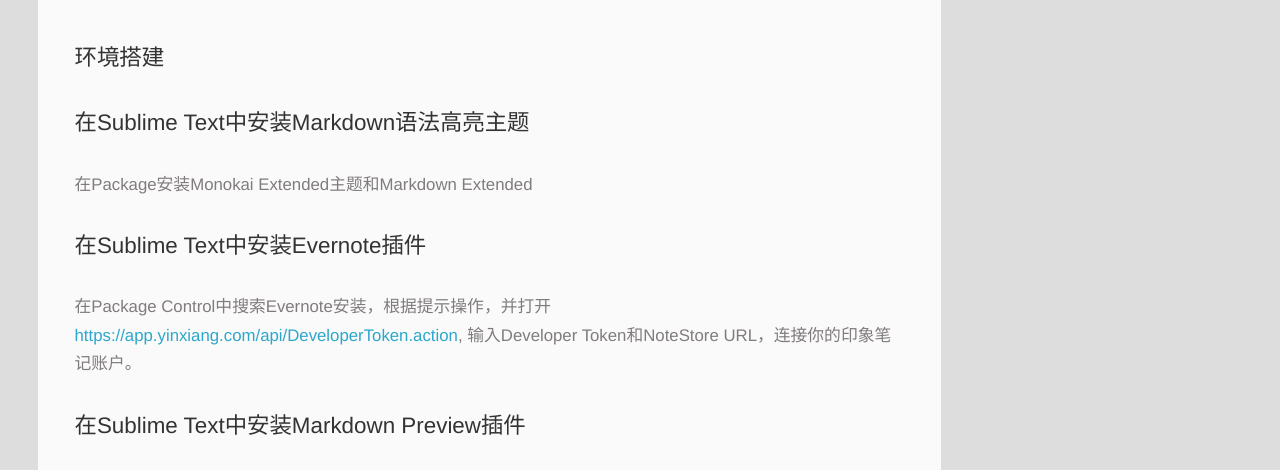
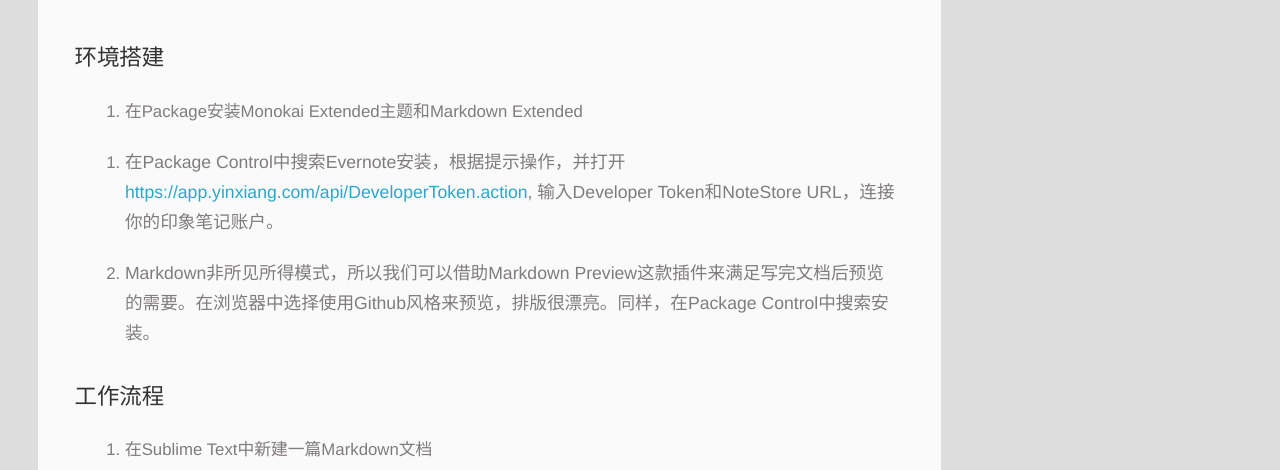
Before and after one commit to D-F0ur/D-F0ur.github.io, a plain HTML site: page 2014/11/12/Text和Evernote来编写Markdown文档/index.html in a window 1280 px wide. Shown: the part 320-790 px from the top of the page. Drawn offline with Linux system fonts and the light colour scheme.

Commit message:
Site updated: 2014-11-12 14:37:52

```diff
--- a/2014/11/12/Text和Evernote来编写Markdown文档/index.html
+++ b/2014/11/12/Text和Evernote来编写Markdown文档/index.html
@@ -10,10 +10,11 @@
     <meta name="author" content="JDoer">
 
     <meta name="description" content="环境搭建
-在Sublime Text中安装Markdown语法高亮主题
+
 在Package安装Monokai Extended主题和Markdown Extended
-在Sublime Text中安装Evernote插件
-在Package Control中搜索Evernote安装，根据提示操作，并打开">
+
+
+在Package Control中搜索Evernote安装，根据提示操作，并打开https://app.yinxiang.com/api/DeveloperToken.action, 输入D">
 
 
 
@@ -78,7 +79,7 @@
     </p>
   <p class="article-time">
     <time datetime="2014-11-12T06:06:20.000Z" itemprop="datePublished">Nov 12 2014</time>
-    Updated:<time datetime="2014-11-12T06:34:24.000Z" itemprop="dateModified">Nov 12 2014</time>
+    Updated:<time datetime="2014-11-12T06:37:42.000Z" itemprop="dateModified">Nov 12 2014</time>
 
   </p>
 </header>
@@ -87,16 +88,19 @@
 
 		<div id="toc" class="toc-article">
 			<strong class="toc-title">Contents</strong>
-		<ol class="toc"><li class="toc-item toc-level-3"><a class="toc-link" href="#环境搭建"><span class="toc-number">1.</span> <span class="toc-text">环境搭建</span></a><ol class="toc-child"><li class="toc-item toc-level-4"><a class="toc-link" href="#在Sublime_Text中安装Markdown语法高亮主题"><span class="toc-number">1.1.</span> <span class="toc-text">在Sublime Text中安装Markdown语法高亮主题</span></a></li><li class="toc-item toc-level-4"><a class="toc-link" href="#在Sublime_Text中安装Evernote插件"><span class="toc-number">1.2.</span> <span class="toc-text">在Sublime Text中安装Evernote插件</span></a></li><li class="toc-item toc-level-4"><a class="toc-link" href="#在Sublime_Text中安装Markdown_Preview插件"><span class="toc-number">1.3.</span> <span class="toc-text">在Sublime Text中安装Markdown Preview插件</span></a></li></ol></li><li class="toc-item toc-level-3"><a class="toc-link" href="#工作流程"><span class="toc-number">2.</span> <span class="toc-text">工作流程</span></a></li></ol>
+		<ol class="toc"><li class="toc-item toc-level-3"><a class="toc-link" href="#环境搭建"><span class="toc-number">1.</span> <span class="toc-text">环境搭建</span></a></li><li class="toc-item toc-level-3"><a class="toc-link" href="#工作流程"><span class="toc-number">2.</span> <span class="toc-text">工作流程</span></a></li></ol>
 		</div>
 
 		<h3 id="环境搭建">环境搭建</h3>
-<h4 id="在Sublime_Text中安装Markdown语法高亮主题">在Sublime Text中安装Markdown语法高亮主题</h4>
-<p>在Package安装Monokai Extended主题和Markdown Extended</p>
-<h4 id="在Sublime_Text中安装Evernote插件">在Sublime Text中安装Evernote插件</h4>
-<p>在Package Control中搜索Evernote安装，根据提示操作，并打开<a href="https://app.yinxiang.com/api/DeveloperToken.action" target="_blank" rel="external">https://app.yinxiang.com/api/DeveloperToken.action</a>, 输入Developer Token和NoteStore URL，连接你的印象笔记账户。</p>
-<h4 id="在Sublime_Text中安装Markdown_Preview插件">在Sublime Text中安装Markdown Preview插件</h4>
-<p>Markdown非所见所得模式，所以我们可以借助Markdown Preview这款插件来满足写完文档后预览的需要。在浏览器中选择使用Github风格来预览，排版很漂亮。同样，在Package Control中搜索安装。  </p>
+<ol>
+<li>在Package安装Monokai Extended主题和Markdown Extended</li>
+</ol>
+<ol>
+<li><p>在Package Control中搜索Evernote安装，根据提示操作，并打开<a href="https://app.yinxiang.com/api/DeveloperToken.action" target="_blank" rel="external">https://app.yinxiang.com/api/DeveloperToken.action</a>, 输入Developer Token和NoteStore URL，连接你的印象笔记账户。</p>
+</li>
+<li><p>Markdown非所见所得模式，所以我们可以借助Markdown Preview这款插件来满足写完文档后预览     的需要。在浏览器中选择使用Github风格来预览，排版很漂亮。同样，在Package Control中搜索安装。  </p>
+</li>
+</ol>
 <h3 id="工作流程">工作流程</h3>
 <ol>
 <li>在Sublime Text中新建一篇Markdown文档</li>
@@ -140,7 +144,7 @@
 
   <div id="toc" class="toc-aside">
   <strong class="toc-title">Contents</strong>
-  <ol class="toc"><li class="toc-item toc-level-3"><a class="toc-link" href="#环境搭建"><span class="toc-number">1.</span> <span class="toc-text">环境搭建</span></a><ol class="toc-child"><li class="toc-item toc-level-4"><a class="toc-link" href="#在Sublime_Text中安装Markdown语法高亮主题"><span class="toc-number">1.1.</span> <span class="toc-text">在Sublime Text中安装Markdown语法高亮主题</span></a></li><li class="toc-item toc-level-4"><a class="toc-link" href="#在Sublime_Text中安装Evernote插件"><span class="toc-number">1.2.</span> <span class="toc-text">在Sublime Text中安装Evernote插件</span></a></li><li class="toc-item toc-level-4"><a class="toc-link" href="#在Sublime_Text中安装Markdown_Preview插件"><span class="toc-number">1.3.</span> <span class="toc-text">在Sublime Text中安装Markdown Preview插件</span></a></li></ol></li><li class="toc-item toc-level-3"><a class="toc-link" href="#工作流程"><span class="toc-number">2.</span> <span class="toc-text">工作流程</span></a></li></ol>
+  <ol class="toc"><li class="toc-item toc-level-3"><a class="toc-link" href="#环境搭建"><span class="toc-number">1.</span> <span class="toc-text">环境搭建</span></a></li><li class="toc-item toc-level-3"><a class="toc-link" href="#工作流程"><span class="toc-number">2.</span> <span class="toc-text">工作流程</span></a></li></ol>
   </div>
 
 <div id="asidepart">
```
Also changed, not shown: index.html (+4 -3 lines).
